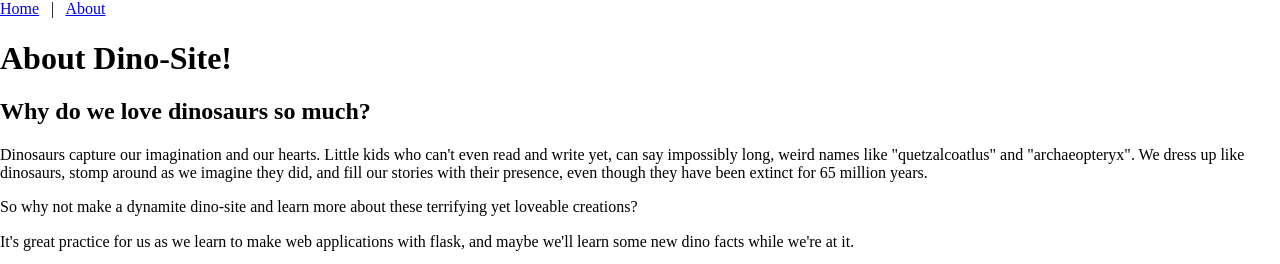
After one commit to EmeryVickers/I211_project2, a Flask app: page /about in a window 1280 px wide. The commit adds this page. Shown: the top 264 px of the page. Run offline with Flask 2, Linux system fonts and the light colour scheme.

Commit message:
dino site lecture 11

```diff
--- a/app.py
+++ b/app.py
@@ -8,9 +8,20 @@ with open('dinosaurs.csv', 'r') as csvfile:
    dinosaurs = {row['slug']:{'name':row['name'], 'description':row['description'], 'image':row['image'], 'image-credit':row['image-credit'], 'source-url':row['source-url'], 'source-credit':row['source-credit']} for row in data}
 
 @app.route('/')
-def index():
-    return render_template('index.html', dinosaurs=dinosaurs)
+@app.route('/dino')
+@app.route('/dino/<dino>')
+def index(dino=None):
+    print(dino)
+    if dino and dino in dinosaurs.keys():
+        dinosaur = dinosaurs[dino]
+        return render_template('dino.html',dinosaur=dinosaur)
+    else:
+        return render_template('index.html', dinosaurs=dinosaurs)
 
 @app.route('/favorite')
 def favorite():
     return render_template('favorite.html', dino="T-Rex")
+
+@app.route('/about')
+def about():
+    return render_template('about.html')
--- /dev/null
+++ b/templates/about.html
@@ -0,0 +1,20 @@
+{% extends "base.html" %}
+{% block title %}About Dino-Site!{% endblock %}
+
+{%block content%}
+<h1>About Dino-Site!</h1>
+<h2>Why do we love dinosaurs so much?</h2>
+<p>Dinosaurs capture our imagination and our hearts. Little kids who can't
+even read and write yet, can say impossibly long, weird names like
+"quetzalcoatlus" and "archaeopteryx". We dress up like dinosaurs, stomp
+around as we imagine they did, and fill our stories with their presence,
+even though they have been extinct for 65 million years.</p>
+<p>So why not make a dynamite dino-site and learn more about these
+terrifying yet loveable creations?</p>
+<p>It's great practice for us as we learn to make web applications with
+flask, and maybe we'll learn some new dino facts while we're at it.</p>
+<iframe width="560" height="315"
+src="https://www.youtube.com/embed/ujby_E-5obQ" title="YouTube video
+player" frameborder="0" allow="accelerometer; autoplay; clipboard-write;
+encrypted-media; gyroscope; picture-in-picture" allowfullscreen></iframe>
+{%endblock%}
--- a/templates/base.html
+++ b/templates/base.html
@@ -14,6 +14,10 @@
 
 </head>
 <body>
+    <nav>
+        <a href="{{url_for('index')}}">Home</a> &nbsp; | &nbsp; <a
+    href="{{url_for('about')}}">About</a>
+    </nav>
     {% block content %} {%endblock%}
 </body>
 </html>
--- a/templates/index.html
+++ b/templates/index.html
@@ -6,10 +6,12 @@
 
     {% for dino in dinosaurs %}
    <h2>{{dinosaurs[dino]['name']}}</h2>
+        <a href="{{url_for('index',dino=dino)}}">
        <figure>
            <img src="{{url_for('static', filename='images/' + dinosaurs[dino]['image'])}}" alt="{{dino}}">
            <figcaption>{{dinosaurs[dino]['image-credit']}}</figcaption>
        </figure>
+       </a>
    {% endfor %}
 
 {% endblock %}
```
Also changed, not shown: templates/dino.html (added, +13 -0 lines).
